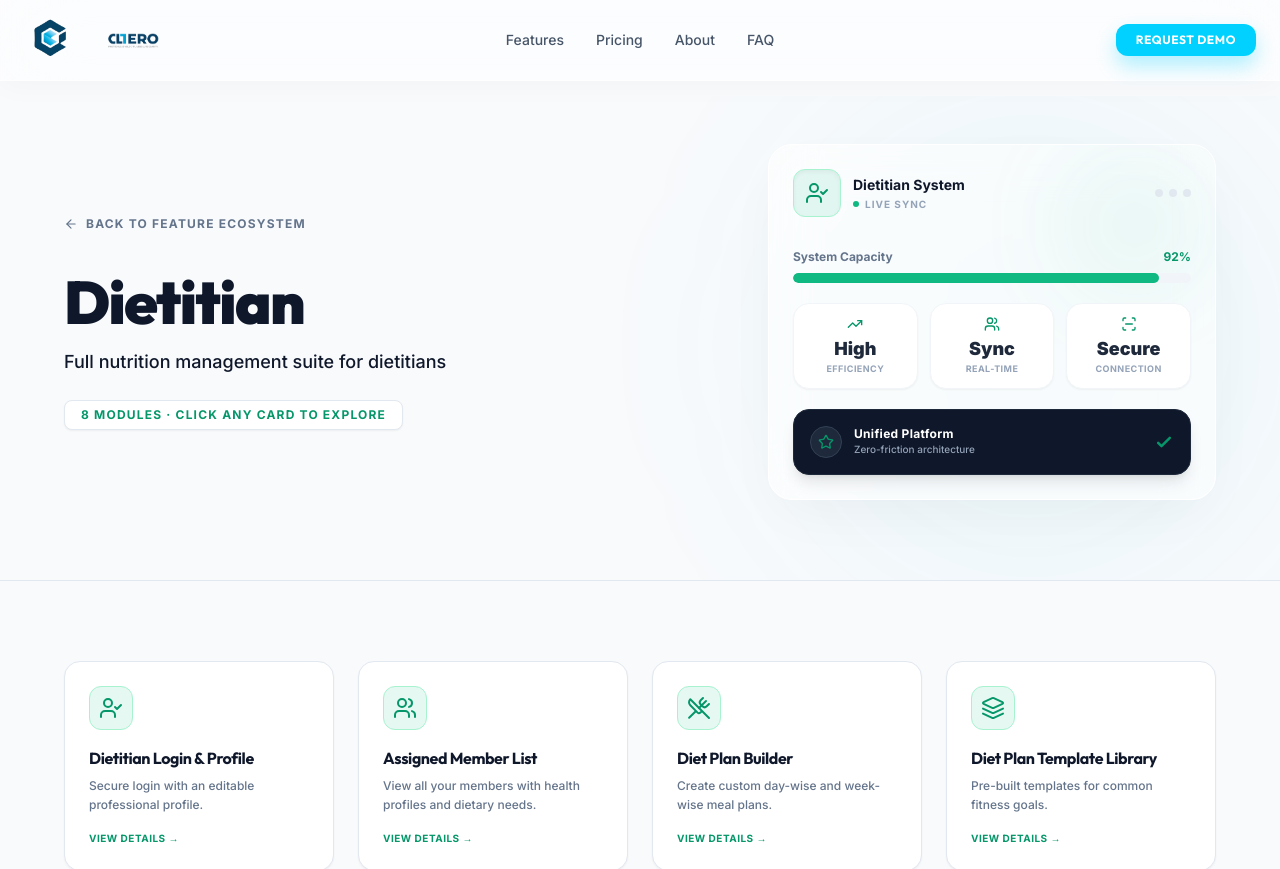
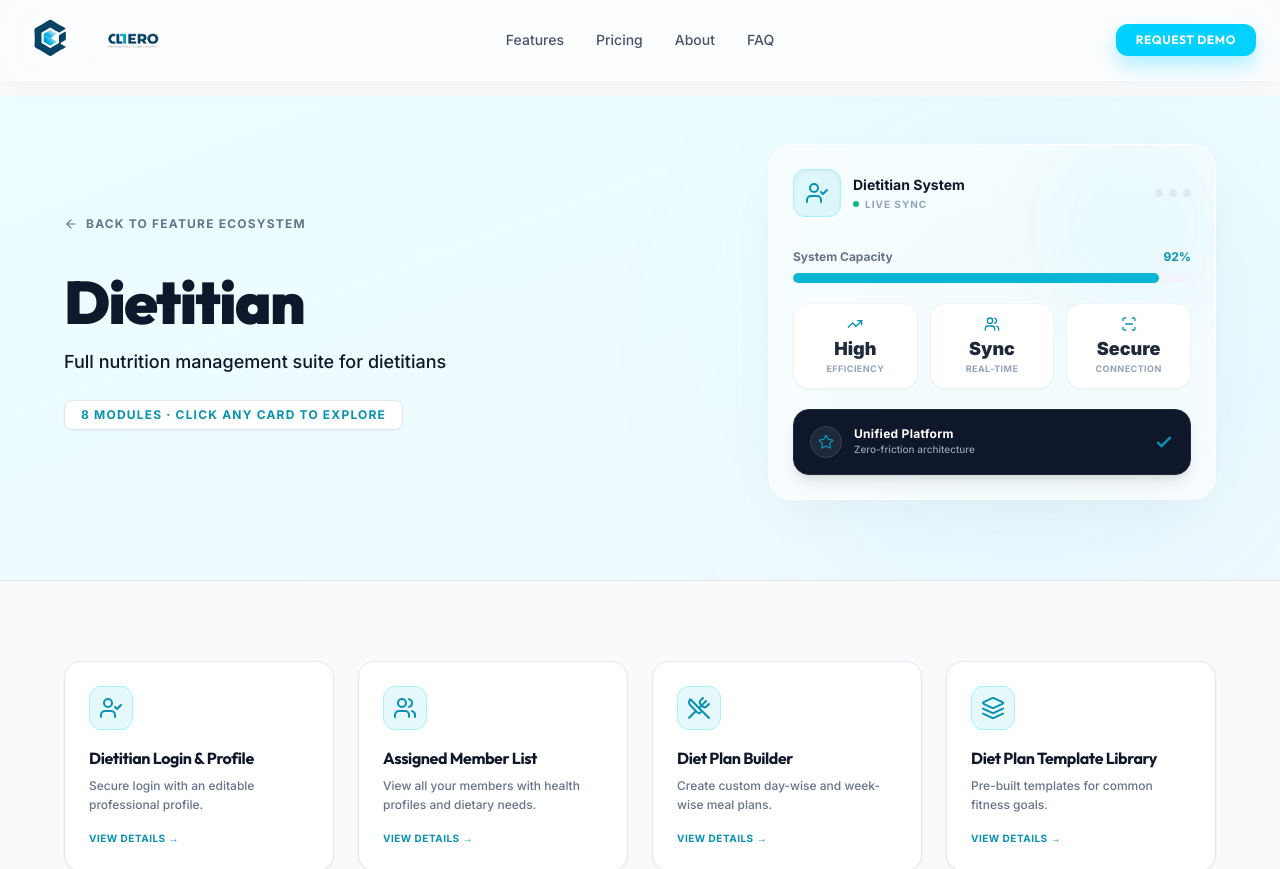
Before and after one commit to ayushibusa/CLLERO, a Next.js app: page /panels/dietitian in a window 1280 px wide. Shown: the top 869 px of the page. Built offline with nearby package versions, Linux system fonts and the light colour scheme.

Commit message:
Unified all role panel pages to use cyan color accents and clean cyan-sky background gradients

```diff
--- a/src/app/panels/[panel]/page.tsx
+++ b/src/app/panels/[panel]/page.tsx
@@ -100,7 +100,7 @@ export default function PanelPage() {
 
   if (!panel) return notFound();
 
-  const accent = ACCENT[panel.color as keyof typeof ACCENT] || ACCENT.cyan;
+  const accent = ACCENT.cyan;
 
   const labelParts = panel.label.split(" ");
   const firstPart = labelParts.slice(0, -1).join(" ");
@@ -114,7 +114,7 @@ export default function PanelPage() {
       className="min-h-screen bg-slate-50"
     >
 
-      <section className={`pt-12 pb-20 px-6 md:px-12 lg:px-16 bg-gradient-to-br ${panel.bgGradient} border-b border-slate-200 relative overflow-hidden`}>
+      <section className="pt-12 pb-20 px-6 md:px-12 lg:px-16 bg-gradient-to-br from-cyan-50 to-sky-50 border-b border-slate-200 relative overflow-hidden">
         {/* Subtle background glow */}
         <div className="absolute top-0 right-0 w-[500px] h-[500px] bg-cyan-500/5 blur-[100px] rounded-full pointer-events-none" />
 
```
